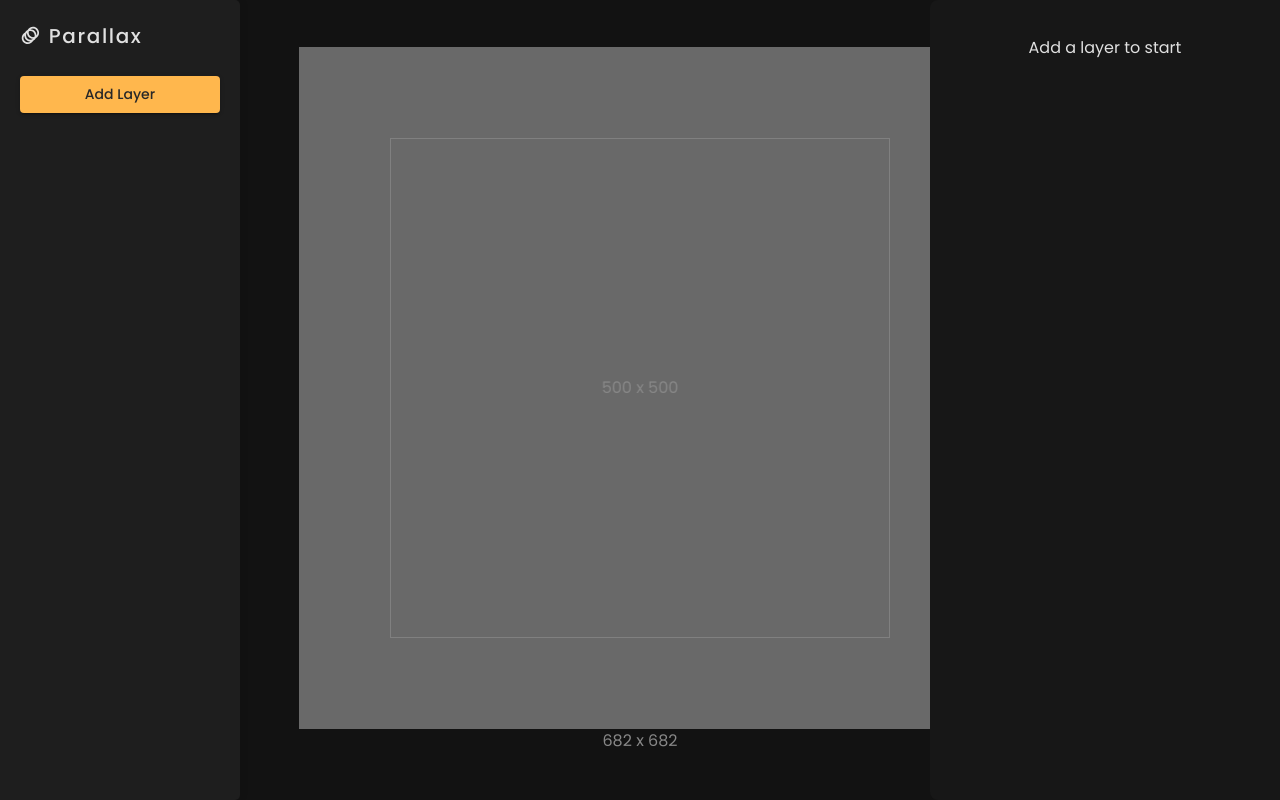
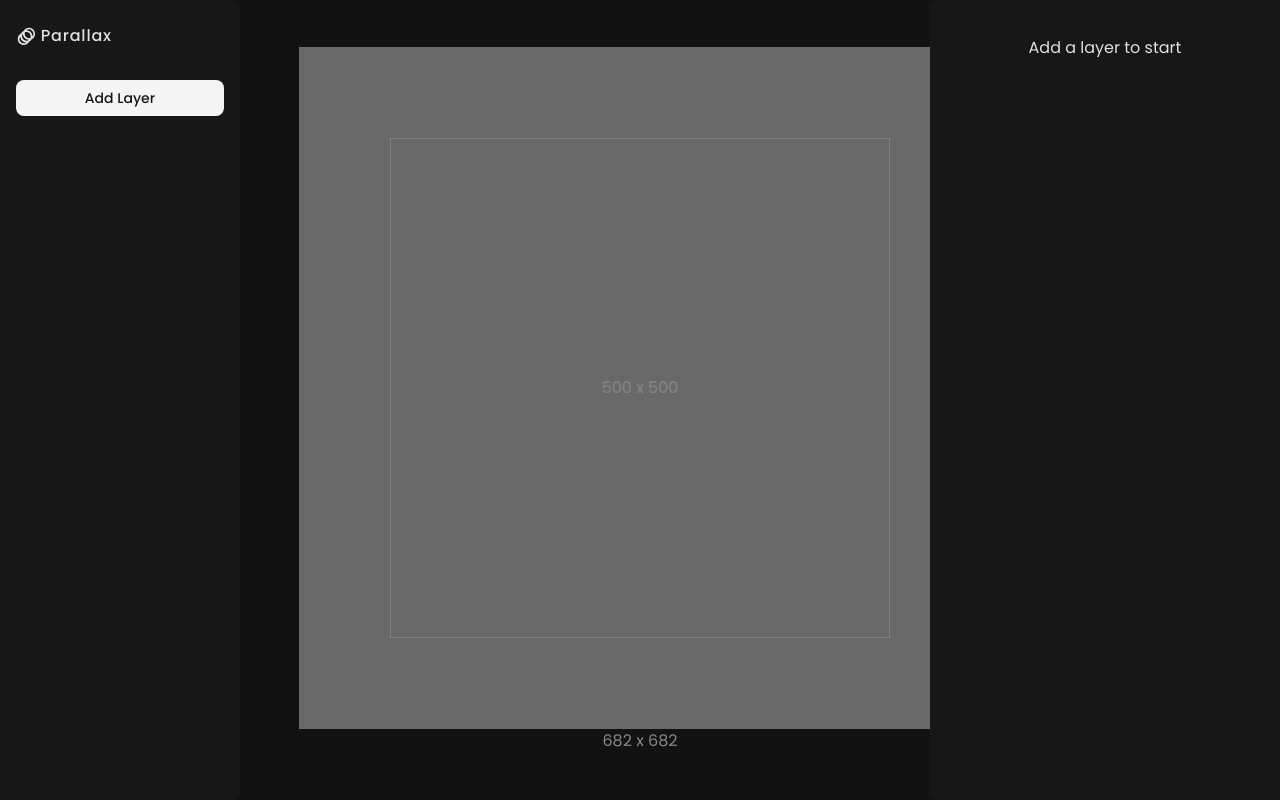
Before and after one commit to johnjohnpenafiel/ParallaxUI, a React (Vite) app: page / in a window 1280 px wide. Both pictures are taken after a click on the button "CREATE NEW DESIGN". Built offline with nearby package versions, Linux system fonts and the light colour scheme.

Commit message:
MIGRATE: LeftSiderbar.tsx -> TailwindCSS + ShadCn

```diff
--- a/src/components/LeftSidebar.tsx
+++ b/src/components/LeftSidebar.tsx
@@ -1,5 +1,6 @@
-import { Box, Button, Typography } from "@mui/material";
-import AnimationIcon from "@mui/icons-material/Animation";
+import { MdAnimation } from "react-icons/md";
+
+import { Button } from "@/components/ui/button";
 
 import { LayerType } from "../App";
 
@@ -23,47 +24,22 @@ const LeftSidebar = ({
   updateLayerName,
 }: Props) => {
   return (
-    <Box
-      sx={{
-        position: "fixed",
-        left: 0,
-        top: 0,
-        height: "100vh",
-        width: "240px",
-        borderRigth: (theme) => `0.25px solid ${theme.palette.primary.dark}`,
-        backgroundColor: (theme) => `${theme.palette.primary.main}`,
-        overflow: "hidden",
-        p: 2.5,
-        boxShadow: "0px 0px 10px rgba(0, 0, 0, 0.1)",
-        borderTopRightRadius: 5,
-        borderBottomRightRadius: 5,
-      }}
-    >
-      {/* LOGO */}
-      <Box sx={{ display: "flex", marginBottom: 3 }}>
-        <AnimationIcon sx={{ fontSize: "1.3rem", mr: 1, mt: 0.6 }} />
-        <Typography
-          variant="h6"
-          noWrap
-          sx={{
-            fontWeight: 500,
-            letterSpacing: ".1rem",
-          }}
-        >
+    <div className="fixed w-[240px] left-0 h-screen overflow-hidden p-4 bg-primary shadow-md rounded-tr-md rounded-br-md">
+      <header className="flex items-center my-2">
+        <span className="text-[1.3rem] mr-1">
+          <MdAnimation />
+        </span>
+        <h1 className="text-base font-medium tracking-wider whitespace-nowrap">
           Parallax
-        </Typography>
-      </Box>
-      {/* ADD LAYER BUTTON */}
+        </h1>
+      </header>
       <Button
-        variant="contained"
-        color="secondary"
-        fullWidth
-        sx={{ textTransform: "none", marginBottom: 2.5 }}
+        variant="secondary"
+        className="w-full mt-6 mb-2"
         onClick={addLayer}
       >
         Add Layer
       </Button>
-      {/* LAYER LIST */}
       <LayerList
         layers={layers}
         selectedLayer={selectedLayer}
@@ -71,7 +47,7 @@ const LeftSidebar = ({
         removeLayer={removeLayer}
         updateLayerName={updateLayerName}
       />
-    </Box>
+    </div>
   );
 };
 
--- a/src/components/RightSidebar.tsx
+++ b/src/components/RightSidebar.tsx
@@ -1,10 +1,12 @@
 import { useState } from "react";
+
 import { FaArrowLeft } from "react-icons/fa6";
+
+import { Button } from "@/components/ui/button";
 
 import { CanvasType, LayerType } from "../App";
 import LayerForm, { LayerFormData } from "./LayerForm";
 import ExportModal from "./ExportModal";
-import { Button } from "@/components/ui/button";
 
 interface Props {
   selectedLayer: LayerType | null;
@@ -31,44 +33,38 @@ const RightSidebar = ({
       alert("Failed to export design.");
     }
   };
-
-  // -----------------------------------------------------------------------------------------------
+  // -------------------------------------------------------------------------------------
   return (
     <div className="fixed w-[350px] right-0 h-screen bg-primary p-4 overflow-hidden rounded-tl-md rounded-bl-md">
       {selectedLayer ? (
-        <div>
-          {/* GO BACK BUTTON */}
+        <>
           <FaArrowLeft
+            className="m-1 cursor-pointer"
             title="Go back"
             size={20}
             onClick={() => {
               setCanvasSize(null);
             }}
-            className="mb-[2.7rem] mt-0.5 cursor-pointer"
           />
-          {/* EXPORT BUTTON - Migrated to shadcn Button */}
           <Button
+            className="w-full mb-4 mt-8"
             variant="secondary"
-            className="w-full mb-4"
             onClick={handleExportClick}
           >
             Export Design
           </Button>
-
-          {/* LAYER CONFIGURATION */}
           <LayerForm
             selectedLayer={selectedLayer}
             handleLayerSubmit={handleLayerSubmit}
           />
-          {/* EXPORT MODAL */}
           <ExportModal
             open={open}
             onClose={() => setOpen(false)}
             embedCode={embedCode}
           />
-        </div>
+        </>
       ) : (
-        <div className="text-center m-5">Add a layer to start</div>
+        <p className="text-center m-5">Add a layer to start</p>
       )}
     </div>
   );
```
